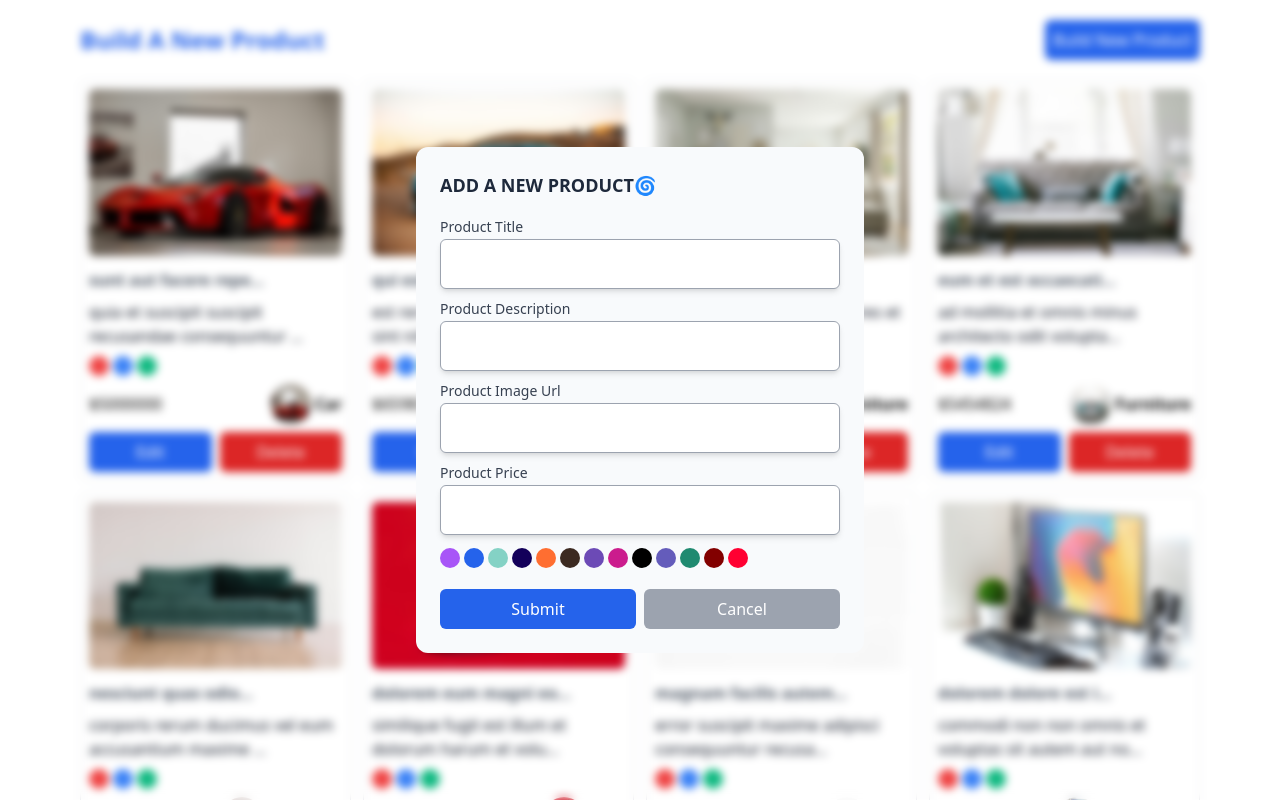
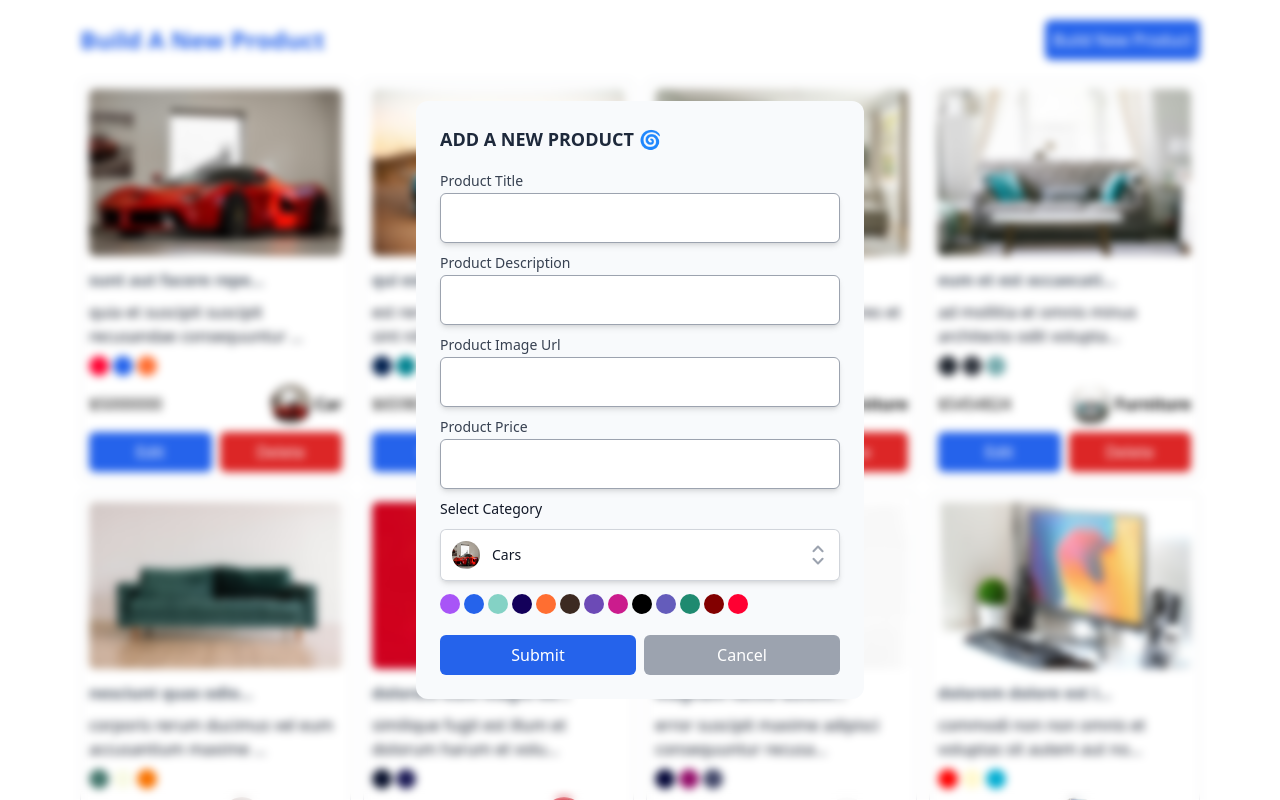
Before and after one commit to abdallahawad3/Product-Builder, a React (Vite) app: page / in a window 1280 px wide. Both pictures are taken after a click on the button "Build New Product". Shown: the top 800 px of the page. Built offline with nearby package versions, Linux system fonts and the light colour scheme.

Commit message:
Finish select menu ✅

```diff
--- a/src/App.tsx
+++ b/src/App.tsx
@@ -1,5 +1,6 @@
+import { v4 as uuid } from "uuid";
 import ProductCard from "./components/ProductCard";
-import { ProductList, colors, formInputList } from "./data";
+import { Category, ProductList, colors, formInputList } from "./data";
 import MyButton from "./components/ui/MyButton";
 import Modal from "./components/ui/Modal";
 import { useState, type ChangeEvent, type FormEvent } from "react";
@@ -9,6 +10,7 @@ import { inputsValidation } from "./validation/inputValidation";
 import ErrorMessage from "./components/ErrorMessage";
 import Circle from "./components/Circle";
 import { XCircleIcon } from "@heroicons/react/16/solid";
+import SelectMenu from "./components/ui/SelectMenu";
 
 const App = () => {
   const defaultProductObj = {
@@ -24,7 +26,9 @@ const App = () => {
   };
   //** ⚙️⚙️ States ⚙️⚙️
   const [isOpen, setIsOpen] = useState(false);
+  const [isEditOpen, setIsEditOpen] = useState(false);
   const [product, setProduct] = useState<IProduct>(defaultProductObj);
+  const [products, setProducts] = useState<IProduct[]>(ProductList);
   const [errorMsg, setErrorMsg] = useState({
     title: "",
     description: "",
@@ -32,6 +36,12 @@ const App = () => {
     price: "",
   });
   const [selectedColor, setSelectedColor] = useState<string[]>([]);
+  const [selectedCategory, setSelectedCategory] = useState(Category[0]);
+  const [productToEdit, setProductToEdit] =
+    useState<IProduct>(defaultProductObj);
+
+  console.log(productToEdit);
+
   //** 🚀 Handler 🚀 */
   function open() {
     setIsOpen(true);
@@ -39,6 +49,13 @@ const App = () => {
 
   function close() {
     setIsOpen(false);
+  }
+  function openEditModal() {
+    setIsEditOpen(true);
+  }
+
+  function colsEditModal() {
+    setIsEditOpen(false);
   }
 
   const onChangeHandler = (e: ChangeEvent<HTMLInputElement>) => {
@@ -58,17 +75,41 @@ const App = () => {
     if (!hasErrorMsg) {
       return;
     }
+
+    setProducts((prev) => [
+      {
+        ...product,
+        id: uuid(),
+        colors: selectedColor,
+        category: selectedCategory,
+      },
+      ...prev,
+    ]);
+    setProduct(defaultProductObj);
+    close();
   };
 
   const onClose = () => {
     setProduct(defaultProductObj);
     setSelectedColor([]);
+    setErrorMsg({
+      description: "",
+      imageURL: "",
+      price: "",
+      title: "",
+    });
     close();
+    colsEditModal();
   };
 
   // ** 🌀🌀 Renders 🌀🌀 //
-  const renderProductList = ProductList.map((product) => (
-    <ProductCard key={product.id} product={product} />
+  const renderProductList = products.map((product) => (
+    <ProductCard
+      openEditModal={openEditModal}
+      setProductToEdit={setProductToEdit}
+      key={product.id}
+      product={product}
+    />
   ));
 
   const renderInputs = formInputList.map((input) => {
@@ -112,10 +153,69 @@ const App = () => {
 
   return (
     <main className="container">
-      <Modal close={close} isOpen={isOpen} modalTitle={"Add A New Product"}>
+      {/* Add A New Product 🌀 */}
+      <Modal close={close} isOpen={isOpen} modalTitle={"Add A New Product 🌀"}>
         <form className="space-y-2" onSubmit={onSubmitHandler}>
           {renderInputs}
+          <SelectMenu
+            selected={selectedCategory}
+            setSelected={setSelectedCategory}
+          />
+          <div className="flex items-center justify-start space-x-1 py-[5px]">
+            {renderColors}
+          </div>
+          <div className="flex items-center gap-2 flex-wrap text-white">
+            {selectedColor.map((ele) => {
+              return (
+                <span
+                  key={ele}
+                  className="py-1 px-1 rounded-md flex items-center gap-1"
+                  style={{ background: ele }}
+                >
+                  {ele}
+                  <XCircleIcon
+                    style={{
+                      width: "20px",
+                      background: ele,
+                      cursor: "pointer",
+                    }}
+                    onClick={() => {
+                      setSelectedColor((prev) =>
+                        prev.filter((item) => item !== ele)
+                      );
+                    }}
+                  />
+                </span>
+              );
+            })}
+          </div>
+          <div className="flex space-x-2">
+            <MyButton className="bg-blue-600 hover:bg-blue-700">
+              Submit
+            </MyButton>
+            <MyButton
+              type="button"
+              onClick={onClose}
+              className="bg-gray-400 hover:bg-gray-500"
+            >
+              Cancel
+            </MyButton>
+          </div>
+        </form>
+      </Modal>
 
+      {/* Edit the product ✒️*/}
+      <Modal
+        close={colsEditModal}
+        isOpen={isEditOpen}
+        modalTitle={"Edit the product ✒️"}
+      >
+        <form className="space-y-2" onSubmit={onSubmitHandler}>
+          {renderInputs}
+          <SelectMenu
+            selected={selectedCategory}
+            setSelected={setSelectedCategory}
+          />
           <div className="flex items-center justify-start space-x-1 py-[5px]">
             {renderColors}
           </div>
--- a/src/components/ProductCard.tsx
+++ b/src/components/ProductCard.tsx
@@ -2,11 +2,17 @@ import MyButton from "./ui/MyButton";
 import Image from "./Image";
 import type { IProduct } from "../interfaces";
 import { textSlicer } from "../utils";
+import Circle from "./Circle";
 interface IProps {
   product: IProduct;
+  setProductToEdit: (product: IProduct) => void;
+  openEditModal: () => void;
 }
 
-const ProductCard = ({ product }: IProps) => {
+const ProductCard = ({ product, setProductToEdit, openEditModal }: IProps) => {
+  const onEdit = () => {
+    setProductToEdit(product);
+  };
   return (
     <div className="border rounded-md p-2">
       <Image
@@ -22,13 +28,9 @@ const ProductCard = ({ product }: IProps) => {
       </p>
 
       <div className="flex items-center gap-1 my-2">
-        <span
-          className={"h-5 w-5 bg-red-500 rounded-full block cursor-pointer"}
-        />
-        <span
-          className={"h-5 w-5 bg-blue-500 rounded-full block cursor-pointer"}
-        />
-        <span className="h-5 w-5 bg-emerald-500 rounded-full block cursor-pointer" />
+        {product.colors.map((color) => (
+          <Circle color={color} key={color} />
+        ))}
       </div>
 
       <div className="flex justify-between items-center">
@@ -46,7 +48,14 @@ const ProductCard = ({ product }: IProps) => {
       </div>
 
       <div className="flex justify-between items-center gap-2 mt-2">
-        <MyButton className="bg-blue-600 hover:bg-blue-700" width="w-full">
+        <MyButton
+          className="bg-blue-600 hover:bg-blue-700"
+          width="w-full"
+          onClick={() => {
+            onEdit();
+            openEditModal();
+          }}
+        >
           Edit
         </MyButton>
         <MyButton className="bg-red-600 hover:bg-red-700">Delete</MyButton>
--- a/src/components/ui/Modal.tsx
+++ b/src/components/ui/Modal.tsx
@@ -39,7 +39,7 @@ const Modal = ({ close, isOpen, modalTitle, children }: IProps) => {
                     as="h3"
                     className="text-slate-800 text-lg font-semibold uppercase"
                   >
-                    {modalTitle}🌀
+                    {modalTitle}
                   </DialogTitle>
                   <div className="mt-4">{children}</div>
                 </DialogPanel>
--- /dev/null
+++ b/src/components/ui/SelectMenu.tsx
@@ -0,0 +1,107 @@
+import {
+  Label,
+  Listbox,
+  ListboxButton,
+  ListboxOption,
+  ListboxOptions,
+  Transition,
+} from "@headlessui/react";
+import { CheckIcon, ChevronUpDownIcon } from "@heroicons/react/20/solid";
+interface IProps {
+  selected: ICategory;
+  setSelected: (category: ICategory) => void;
+}
+import { Category } from "../../data";
+import type { ICategory } from "../../interfaces";
+
+function classNames(...classes: string[]) {
+  return classes.filter(Boolean).join(" ");
+}
+
+const SelectMenu = ({ selected, setSelected }: IProps) => {
+  return (
+    <Listbox value={selected} onChange={setSelected}>
+      {({ open }) => (
+        <>
+          <Label className="block text-sm font-medium leading-6 text-gray-900">
+            Select Category
+          </Label>
+          <div className="relative mt-2">
+            <ListboxButton className="py-3 relative w-full cursor-default rounded-md bg-white border-1 shadow-md pl-3 pr-10 text-left text-gray-900 ring-1 ring-inset ring-gray-300 focus:outline-none focus:ring-2 focus:ring-indigo-500 sm:text-sm sm:leading-6">
+              <span className="flex items-center">
+                <img
+                  src={selected.imageURL}
+                  alt=""
+                  className="h-7 w-7 flex-shrink-0 rounded-full"
+                />
+                <span className="ml-3 block truncate">{selected.name}</span>
+              </span>
+              <span className="pointer-events-none absolute inset-y-0 right-0 ml-3 flex items-center pr-2">
+                <ChevronUpDownIcon
+                  className="h-7 w-7 text-gray-400"
+                  aria-hidden="true"
+                />
+              </span>
+            </ListboxButton>
+
+            <Transition
+              show={open}
+              leave="transition ease-in duration-100"
+              leaveFrom="opacity-100"
+              leaveTo="opacity-0"
+            >
+              <ListboxOptions className="absolute z-10 mt-1 max-h-56 w-full overflow-auto rounded-md bg-white py-1 text-base shadow-lg ring-1 ring-black ring-opacity-5 focus:outline-none sm:text-sm">
+                {Category.map((category) => (
+                  <ListboxOption
+                    key={category.id}
+                    className={({ focus }) =>
+                      classNames(
+                        focus ? "bg-indigo-600 text-white" : "",
+                        !focus ? "text-gray-900" : "",
+                        "relative cursor-default select-none py-2 pl-3 pr-9"
+                      )
+                    }
+                    value={category}
+                  >
+                    {({ selected, focus }) => (
+                      <>
+                        <div className="flex items-center">
+                          <img
+                            src={category.imageURL}
+                            alt=""
+                            className="h-7 w-7 flex-shrink-0 rounded-full"
+                          />
+                          <span
+                            className={classNames(
+                              selected ? "font-semibold" : "font-normal",
+                              "ml-3 block truncate"
+                            )}
+                          >
+                            {category.name}
+                          </span>
+                        </div>
+
+                        {selected ? (
+                          <span
+                            className={classNames(
+                              focus ? "text-white" : "text-indigo-600",
+                              "absolute inset-y-0 right-0 flex items-center pr-4"
+                            )}
+                          >
+                            <CheckIcon className="h-5 w-5" aria-hidden="true" />
+                          </span>
+                        ) : null}
+                      </>
+                    )}
+                  </ListboxOption>
+                ))}
+              </ListboxOptions>
+            </Transition>
+          </div>
+        </>
+      )}
+    </Listbox>
+  );
+};
+
+export default SelectMenu;
--- a/src/data/index.ts
+++ b/src/data/index.ts
@@ -1,4 +1,4 @@
-import type {  IInputs, IProduct } from "../interfaces";
+import type {  ICategory, IInputs, IProduct } from "../interfaces";
 import {v4 as uuid} from "uuid"
 import {car1, car2, furniture1, furniture2, furniture3, nike, nike2, pc, pcDesktop, tShirt,} from "../assets/images/index"
 
@@ -195,20 +195,34 @@ export const colors: string[] = [
 ]
 
 
-// export const Category:ICategory[] = [
-//   {
-//     id: uuid(),
-//     name: "Nike",
-//     imageURL:"https://images.unsplash.com/photo-1542291026-7eec264c27ff?q=80&w=2070&auto=format&fit=crop&ixlib=rb-4.0.3&ixid=M3wxMjA3fDB8MHxwaG90by1wYWdlfHx8fGVufDB8fHx8fA%3D%3D"
-//   },
-//   {
-//     id: uuid(),
-//     name: "T-Shirt",
-//     imageURL:"https://images.unsplash.com/photo-1576566588028-4147f3842f27?q=80&w=1964&auto=format&fit=crop&ixlib=rb-4.0.3&ixid=M3wxMjA3fDB8MHxwaG90by1wYWdlfHx8fGVufDB8fHx8fA%3D%3D"
-//   },
-//   {
-//     id: uuid(),
-//     name: "Cars",
-//     imageURL:"https://images.unsplash.com/photo-1623426402165-2ecb891e1520?q=80&w=2070&auto=format&fit=crop&ixlib=rb-4.0.3&ixid=M3wxMjA3fDB8MHxwaG90by1wYWdlfHx8fGVufDB8fHx8fA%3D%3D"
-//   },
-// ]
+export const Category:ICategory[] = [
+
+  {
+    id: uuid(),
+    name: "Cars",
+    imageURL:car1,
+  },
+
+  {
+    id: uuid(),
+    name: "Nike",
+    imageURL:nike,
+  },
+  {
+    id: uuid(),
+    name: "T-Shirt",
+    imageURL:tShirt,
+  },
+
+
+  {
+    id: uuid(),
+    name: "Furniture",
+    imageURL:furniture1,
+  },
+  {
+    id: uuid(),
+    name: "Pc-Desktop",
+    imageURL:pcDesktop,
+  },
+]
--- a/src/interfaces/index.ts
+++ b/src/interfaces/index.ts
@@ -16,3 +16,9 @@ export interface IInputs {
   label:string;
   type:string;
 }
+
+export interface ICategory {
+  id: string;
+  name: string;
+  imageURL:string;
+}
```
